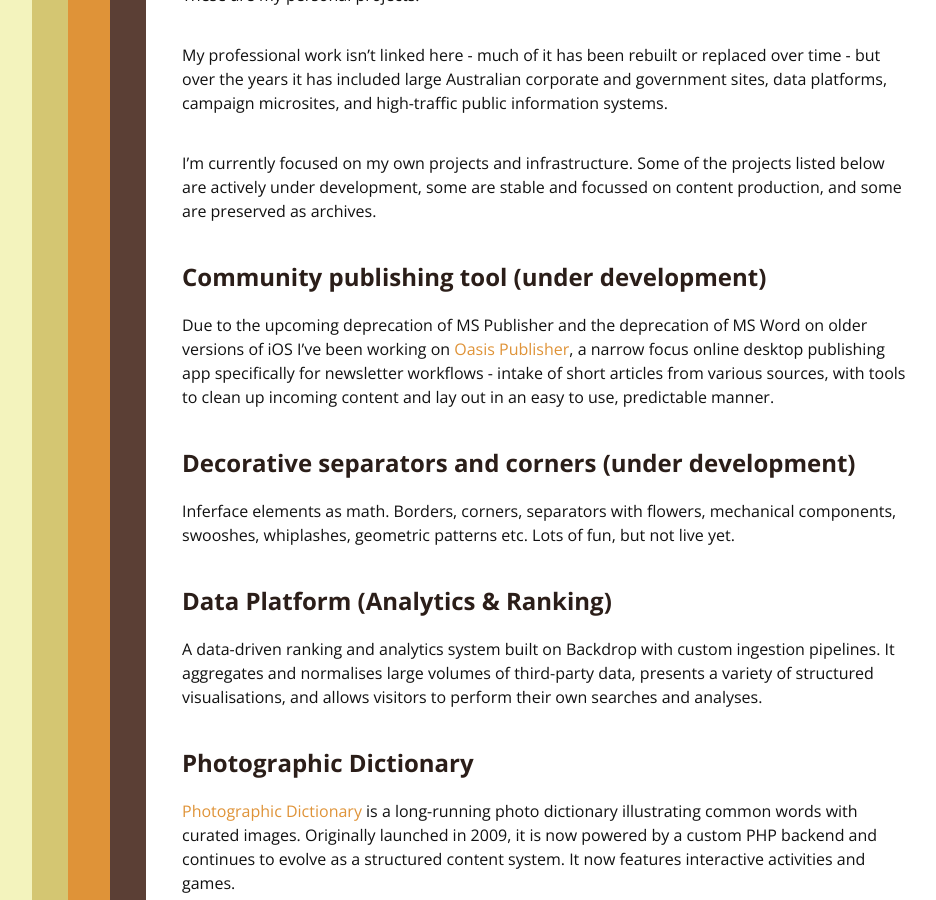
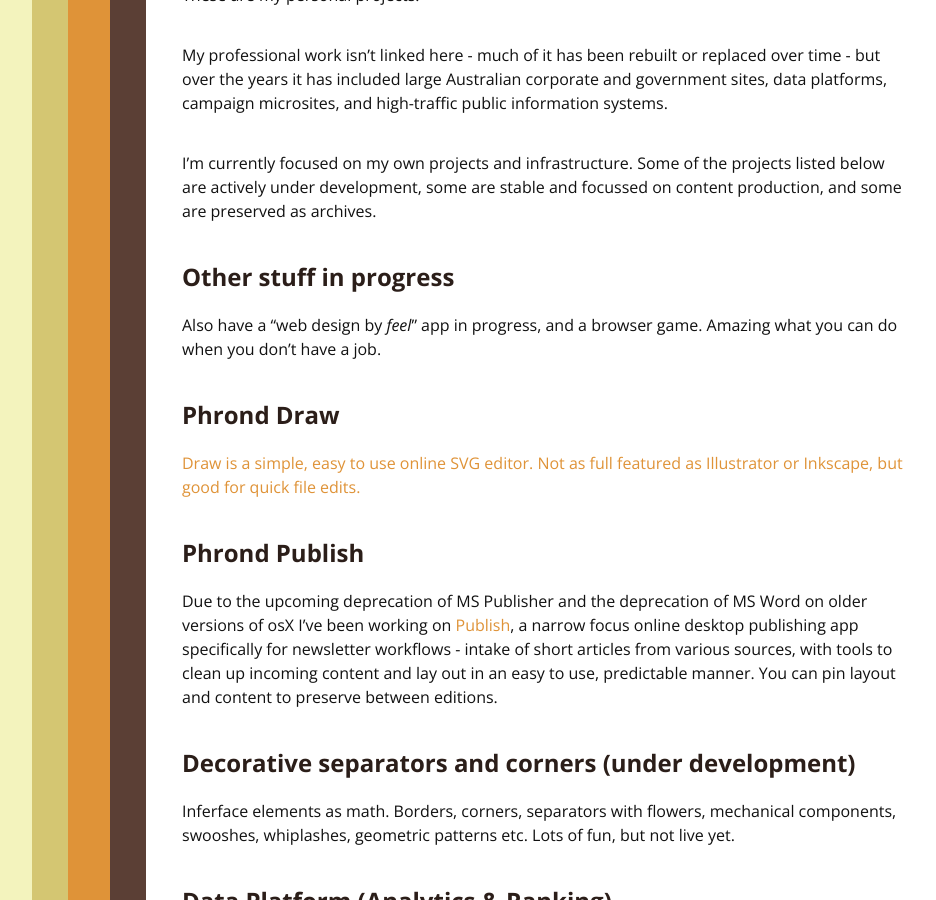
Before and after one commit to rumpledelf/armadillosandwich, a Jekyll site: the page built from projects.md, in a window 1280 px wide and 900 px high, scrolled down 379 px. Shown: the whole window, without its empty margins (94-1030 px from the left). Built offline with Jekyll 4.4.1, drawn with Linux system fonts in a browser that asks for light colours; some web fonts are replaced.

Commit message:
Draw and publish

```diff
--- a/projects.md
+++ b/projects.md
@@ -10,9 +10,18 @@ My professional work isn’t linked here - much of it has been rebuilt or replac
 
 I’m currently focused on my own projects and infrastructure. Some of the projects listed below are actively under development, some are stable and focussed on content production, and some are preserved as archives.
 
-## Community publishing tool (under development)
 
-Due to the upcoming deprecation of MS Publisher and the deprecation of MS Word on older versions of iOS I've been working on <a href="https://oasispublisher.com">Oasis Publisher</a>, a narrow focus online desktop publishing app specifically for newsletter workflows - intake of short articles from various sources, with tools to clean up incoming content and lay out in an easy to use, predictable manner.
+## Other stuff in progress
+
+Also have a "web design by *feel*" app in progress, and a browser game. Amazing what you can do when you don't have a job.
+
+## Phrond Draw
+
+<a href="https://phrond.com/draw">Draw<a> is a simple, easy to use online SVG editor. Not as full featured as Illustrator or Inkscape, but good for quick file edits.
+
+## Phrond Publish
+
+Due to the upcoming deprecation of MS Publisher and the deprecation of MS Word on older versions of osX I've been working on <a href="https://phrond.com/publish">Publish</a>, a narrow focus online desktop publishing app specifically for newsletter workflows - intake of short articles from various sources, with tools to clean up incoming content and lay out in an easy to use, predictable manner. You can pin layout and content to preserve between editions.
 
 ## Decorative separators and corners (under development)
 
```
